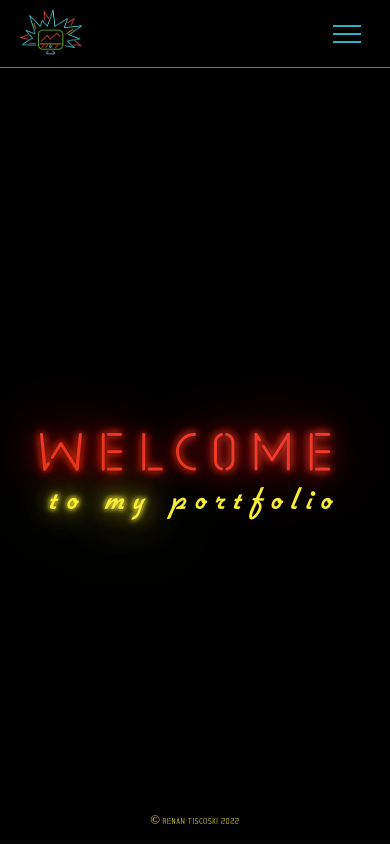
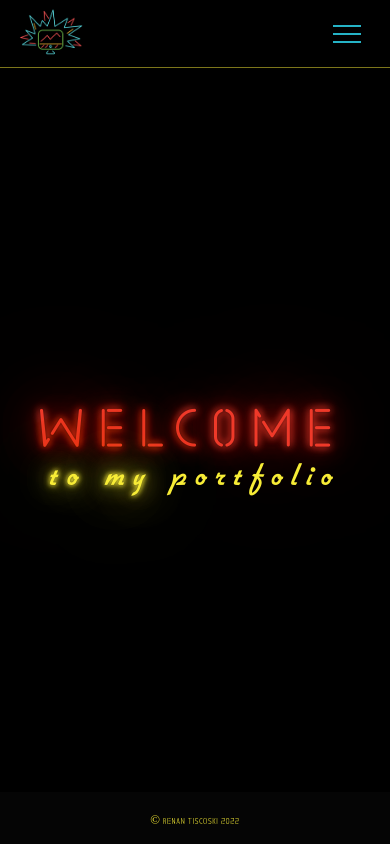
Before and after one commit to DonUggioni/my-portfolio, a React (Create React App) app: page / in a window 390 px wide. Built offline with nearby package versions, Linux system fonts and the light colour scheme.

Commit message:
Minor layout adjustments for mobile

```diff
--- a/src/pages/about/About.module.scss
+++ b/src/pages/about/About.module.scss
@@ -18,7 +18,8 @@
   @media screen and (max-width: 554px) {
     height: 100%;
     margin-top: 5rem;
-    margin-bottom: 5rem;
+    // margin-bottom: 5rem;
+    padding-bottom: 5rem;
   }
 
   .info {
--- a/src/pages/home/Home.module.scss
+++ b/src/pages/home/Home.module.scss
@@ -13,6 +13,10 @@
   -webkit-box-shadow: inset 0px 0px 100px 200px rgba(0, 0, 0, 1);
   -moz-box-shadow: inset 0px 0px 100px 200px rgba(0, 0, 0, 1);
   box-shadow: inset 0px 0px 100px 200px rgba(0, 0, 0, 1);
+
+  @media screen and (max-width: 554px) {
+    height: calc(100vh - 15rem);
+  }
 }
 
 .heading {
```
